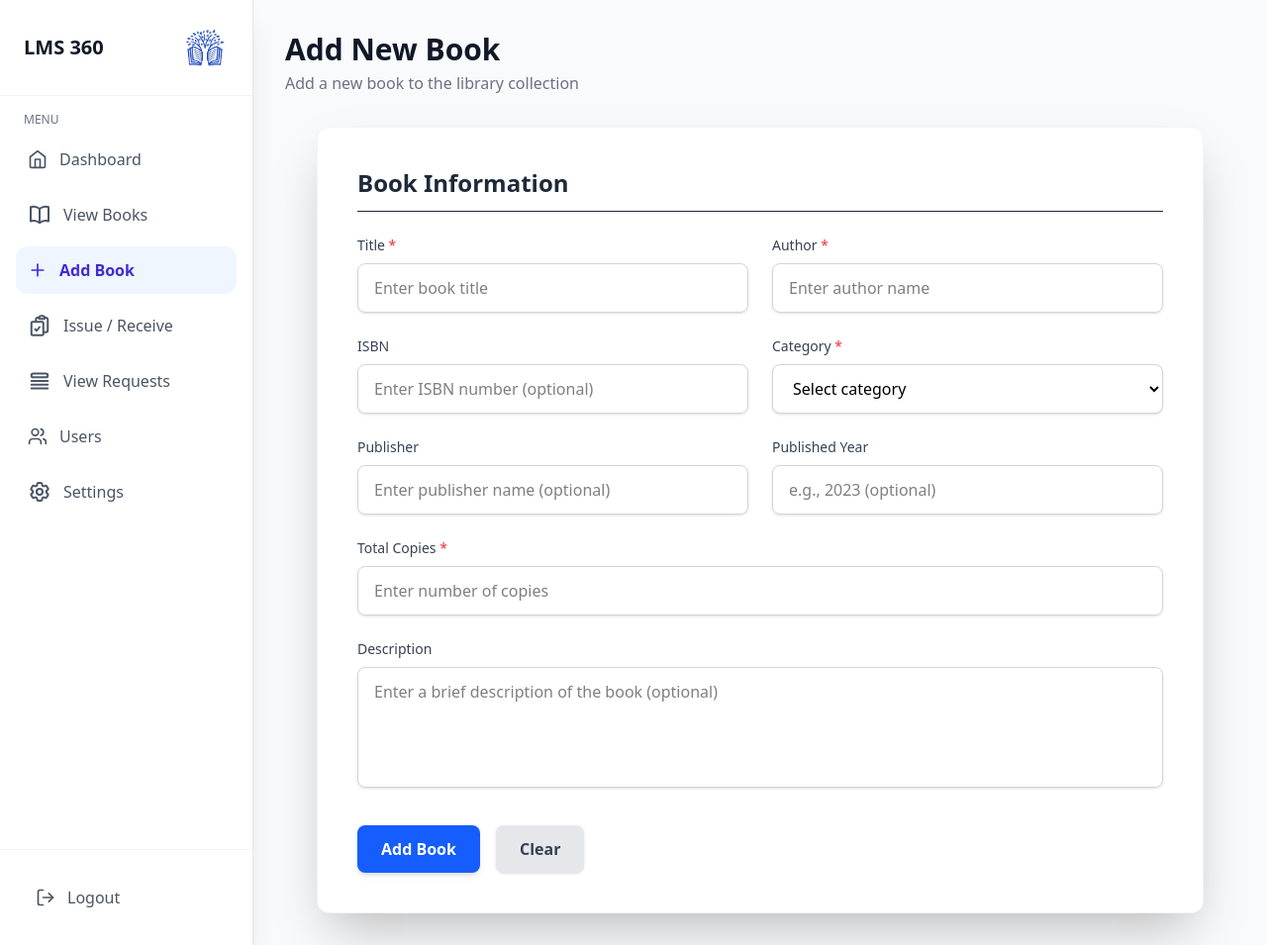
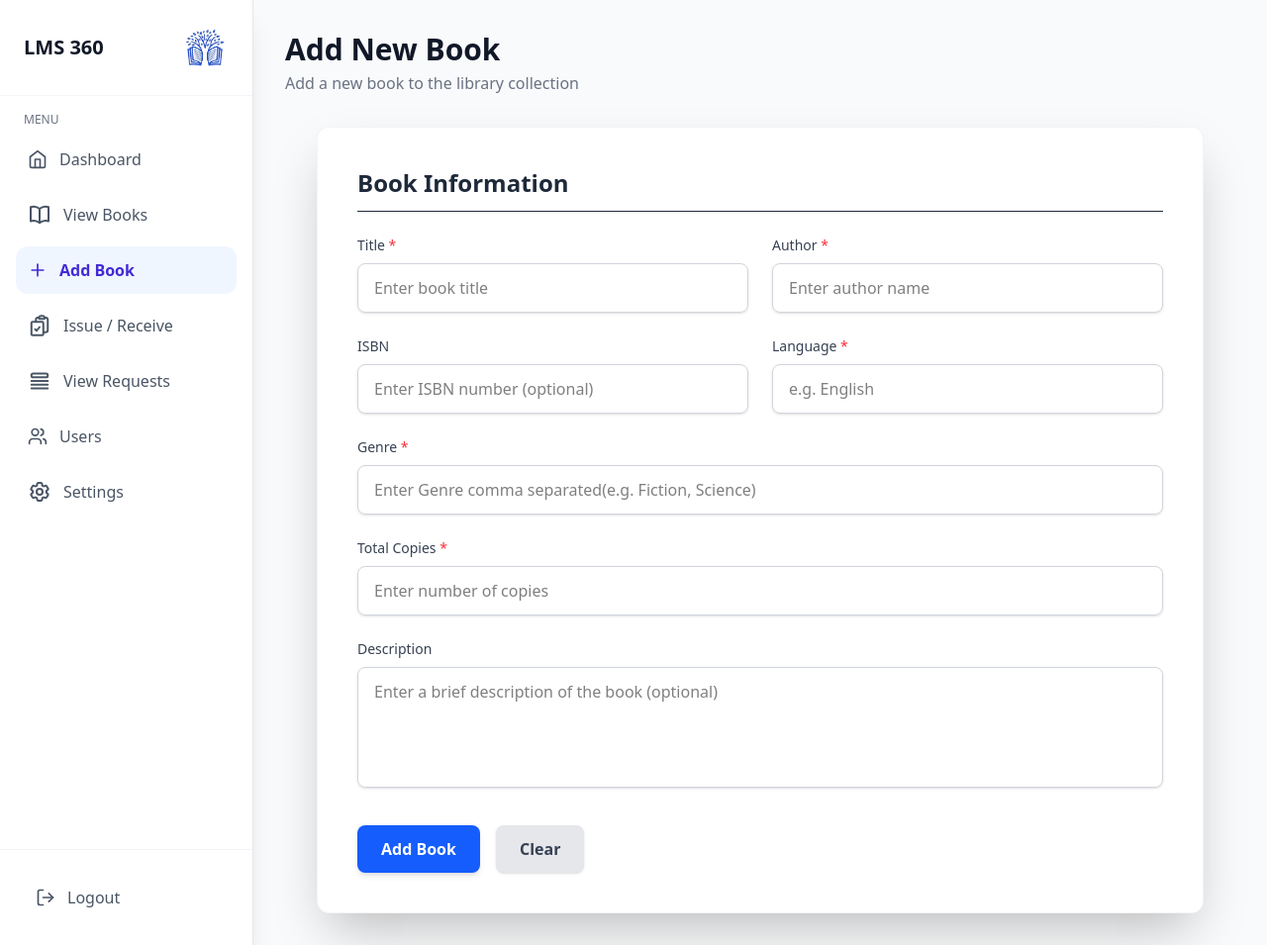
Before and after one commit to ShreyanshPadhiyar10/django-lms, a Django app: page /add_book/ in a window 1280 px wide. Shown: the whole page at 99% size. Run offline with Django 4.2, Linux system fonts and the light colour scheme; style sheets or scripts are compiled from the project's sources.

Commit message:
Complated add-book page to dynamic

```diff
--- a/LMS/views.py
+++ b/LMS/views.py
@@ -1,5 +1,5 @@
-from django.shortcuts import render
-from library_db.models import Book
+from django.shortcuts import render , redirect
+from library_db.models import Book, Genre, Language
 from django.core.paginator import Paginator
 
 def home(request):
@@ -26,6 +26,44 @@ def books(request):
     return render(request, 'admin/books.html', context)
 
 def add_book(request):
+    if request.method == 'POST':
+        # --- Retrieve data from the form ---
+        title = request.POST.get('title')
+        author = request.POST.get('author')
+        isbn = request.POST.get('isbn')
+        total_copies = request.POST.get('total_copies')
+        description = request.POST.get('description')
+
+        # --- Handle Language (Get or Create) ---
+        language_name = request.POST.get('language')
+        # This one line finds the language if it exists, or creates it if it doesn't.
+        language_obj, _ = Language.objects.get_or_create(language_name=language_name.strip())
+
+        # --- Create the Book instance ---
+        # Note: available_copies is set to total_copies automatically for a new book.
+        book = Book.objects.create(
+            title=title,
+            author=author,
+            isbn=isbn,
+            language=language_obj,
+            description=description,
+            total_copies=total_copies,
+            available_copies=total_copies # New book starts with all copies available
+        )
+
+        # --- Handle Genres (Comma-separated list) ---
+        genres_string = request.POST.get('genres')
+        # Split the string by commas, strip whitespace from each, and filter out any empty strings
+        genre_names = [name.strip() for name in genres_string.split(',') if name.strip()]
+
+        for name in genre_names:
+            # For each genre name, get it if it exists or create a new one
+            genre_obj, _ = Genre.objects.get_or_create(genre_name=name)
+            # Add the genre to the book's ManyToMany relationship
+            book.genre.add(genre_obj)
+
+        return redirect('books')
+
     return render(request, 'admin/add_book.html')
 
 def issue_receive(request):
--- a/templates/admin/add_book.html
+++ b/templates/admin/add_book.html
@@ -69,35 +69,21 @@
                             placeholder="Enter ISBN number (optional)">
                     </div>
                     <div>
-                        <label for="category" class="block text-sm font-medium text-gray-700 mb-2">Category <span
+                        <label for="language" class="block text-sm font-medium text-gray-700 mb-2">Language <span
                                 class="text-red-500">*</span></label>
-                        <select id="category" name="category" required
-                            class="w-full px-4 py-3 border border-gray-300 bg-white rounded-lg focus:outline-none focus:ring-2 focus:ring-blue-500 transition duration-150 shadow-sm">
-                            <option value="">Select category</option>
-                            <option value="fiction">Fiction</option>
-                            <option value="scifi">Science Fiction</option>
-                            <option value="fantasy">Fantasy</option>
-                            <option value="biography">Biography</option>
-                            <option value="nonfiction">Non-Fiction</option>
-                        </select>
+                        <input type="text" name="language" id="language"
+                            class="w-full px-4 py-3 border border-gray-300 rounded-lg focus:outline-none focus:ring-2 focus:ring-blue-500 transition duration-150 shadow-sm"
+                            placeholder="e.g. English" required>
                     </div>
                 </div>
 
                 <!-- Row 3: Publisher and Published Year -->
-                <div class="grid grid-cols-1 md:grid-cols-2 gap-6 mb-6">
-                    <div>
-                        <label for="publisher" class="block text-sm font-medium text-gray-700 mb-2">Publisher</label>
-                        <input type="text" id="publisher" name="publisher"
-                            class="w-full px-4 py-3 border border-gray-300 rounded-lg focus:outline-none focus:ring-2 focus:ring-blue-500 transition duration-150 shadow-sm"
-                            placeholder="Enter publisher name (optional)">
-                    </div>
-                    <div>
-                        <label for="published_year" class="block text-sm font-medium text-gray-700 mb-2">Published
-                            Year</label>
-                        <input type="number" id="published_year" name="published_year"
-                            class="w-full px-4 py-3 border border-gray-300 rounded-lg focus:outline-none focus:ring-2 focus:ring-blue-500 transition duration-150 shadow-sm"
-                            placeholder="e.g., 2023 (optional)">
-                    </div>
+                <div class="mb-6">
+                    <label for="genres" class="block text-sm font-medium text-gray-700 mb-2">Genre <span
+                            class="text-red-500">*</span></label>
+                    <input type="text" id="genres" name="genres"
+                        class="w-full px-4 py-3 border border-gray-300 rounded-lg focus:outline-none focus:ring-2 focus:ring-blue-500 transition duration-150 shadow-sm"
+                        placeholder="Enter Genre comma separated(e.g. Fiction, Science)">
                 </div>
 
                 <!-- Row 4: Total Copies -->
```
Also changed, not shown: db.sqlite3.
